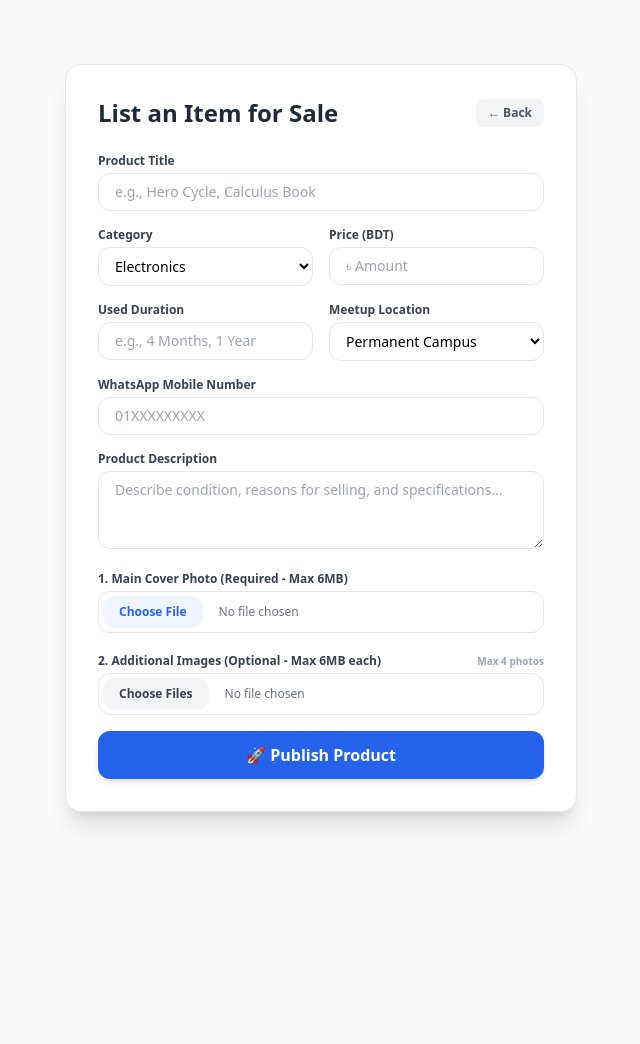
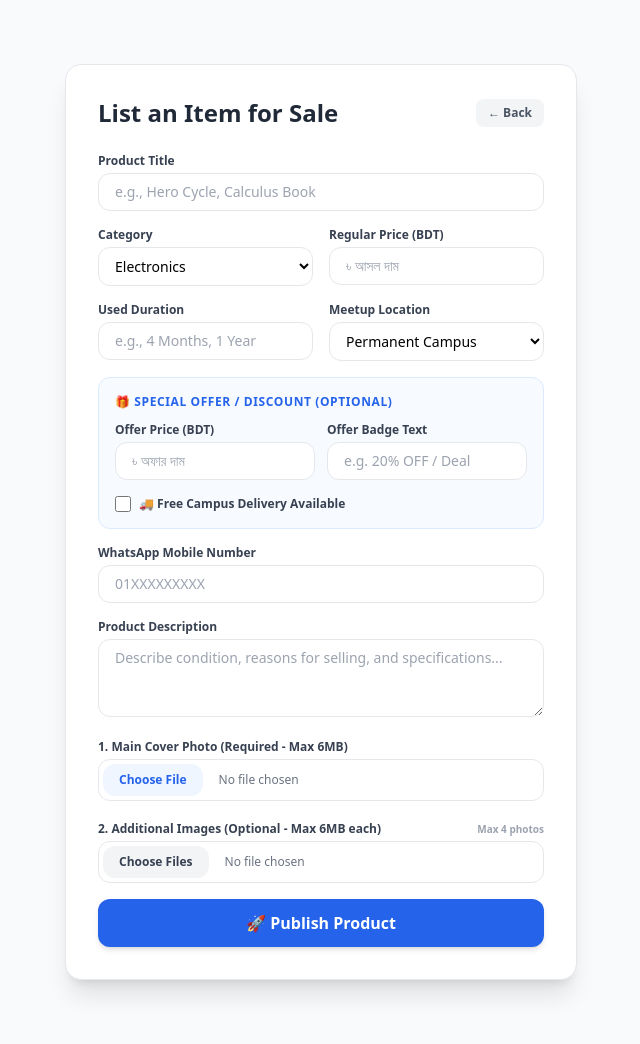
Before and after one commit to tanaybiswas-exe/diu-marketplace, a Flask app: page /add-product in a window 1280 px wide. Shown: the whole page, without its empty margins (319-959 px from the left). Before the commit the page ends 827 px from the top, so only its background shows below. Run offline with Flask 3, Linux system fonts and the light colour scheme; a user stored in the database is signed in; data that the repository does not hold is empty; some libraries are stand-ins or nearby versions.

Commit message:
add_product.html

```diff
--- a/templates/add_product.html
+++ b/templates/add_product.html
@@ -56,8 +56,8 @@
                     </select>
                 </div>
                 <div>
-                    <label class="block text-xs font-bold text-gray-700 mb-1">Price (BDT)</label>
-                    <input type="number" name="price" required placeholder="৳ Amount" class="w-full px-4 py-2 border rounded-xl outline-none focus:border-brandBlue text-sm">
+                    <label class="block text-xs font-bold text-gray-700 mb-1">Regular Price (BDT)</label>
+                    <input type="number" name="price" required placeholder="৳ আসল দাম" class="w-full px-4 py-2 border rounded-xl outline-none focus:border-brandBlue text-sm">
                 </div>
             </div>
 
@@ -76,6 +76,29 @@
                         <option value="3 No Gate">3 No Gate</option>
                         <option value="Daffodil Tower (Dhanmondi)">Dhanmondi Tower</option>
                     </select>
+                </div>
+            </div>
+
+            <!-- 🎁 SPECIAL OFFER & DISCOUNT PRICE OPTIONS -->
+            <div class="p-4 bg-blue-50/50 border border-blue-100 rounded-xl space-y-3">
+                <h3 class="text-xs font-black text-brandBlue uppercase tracking-wider">🎁 Special Offer / Discount (Optional)</h3>
+
+                <div class="grid grid-cols-2 gap-3">
+                    <div>
+                        <label class="block text-xs font-bold text-gray-700 mb-1">Offer Price (BDT)</label>
+                        <input type="number" name="offer_price" placeholder="৳ অফার দাম" class="w-full px-4 py-2 border rounded-xl outline-none focus:border-brandBlue text-sm bg-white">
+                    </div>
+                    <div>
+                        <label class="block text-xs font-bold text-gray-700 mb-1">Offer Badge Text</label>
+                        <input type="text" name="offer_text" placeholder="e.g. 20% OFF / Deal" class="w-full px-4 py-2 border rounded-xl outline-none focus:border-brandBlue text-sm bg-white">
+                    </div>
+                </div>
+
+                <div class="flex items-center space-x-2 pt-1">
+                    <input type="checkbox" id="free_delivery" name="free_delivery" value="true" class="w-4 h-4 text-brandBlue border-gray-300 rounded focus:ring-brandBlue cursor-pointer">
+                    <label for="free_delivery" class="text-xs font-bold text-gray-700 cursor-pointer select-none">
+                        🚚 Free Campus Delivery Available
+                    </label>
                 </div>
             </div>
 
@@ -100,7 +123,6 @@
                     <span class="text-[10px] text-gray-400 font-semibold">Max 4 photos</span>
                 </div>
                 <input type="file" id="extra_photos" name="additional_photos" accept="image/*" multiple class="w-full text-xs text-gray-500 file:mr-4 file:py-2 file:px-4 file:rounded-xl file:border-0 file:text-xs file:font-bold file:bg-gray-100 file:text-gray-700 hover:file:bg-gray-200 cursor-pointer border rounded-xl p-1">
-                <p class="text-[10px] text-gray-400 mt-1 pl-1"></p>
             </div>
 
             <button type="submit" id="submitBtn" class="w-full bg-brandBlue text-white py-3 rounded-xl font-bold hover:bg-brandHover transition shadow-md active:scale-[0.99] mt-4 flex items-center justify-center">
@@ -110,18 +132,17 @@
     </div>
 
     <script>
-    // --- 📸 ক্লায়েন্ট সাইড ২ মেগাবাইট ফাইল সাইজ লক ভ্যালিডেশন ---
     document.getElementById('main_photo').addEventListener('change', function() {
-        if (this.files[0] && this.files[0].size > 2 * 1024 * 1024) {
-            alert('❌ Main cover photo size exceeds 2MB limit! Please upload a smaller image.');
+        if (this.files[0] && this.files[0].size > 6 * 1024 * 1024) {
+            alert('❌ Main cover photo size exceeds 6MB limit!');
             this.value = '';
         }
     });
 
     document.getElementById('extra_photos').addEventListener('change', function() {
         for (let i = 0; i < this.files.length; i++) {
-            if (this.files[i].size > 2 * 1024 * 1024) {
-                alert(`❌ Additional image "${this.files[i].name}" exceeds 2MB limit!`);
+            if (this.files[i].size > 6 * 1024 * 1024) {
+                alert(`❌ Image "${this.files[i].name}" exceeds 6MB limit!`);
                 this.value = '';
                 break;
             }
@@ -137,10 +158,7 @@
 
         submitBtn.disabled = true;
         submitBtn.classList.add('opacity-75', 'cursor-not-allowed');
-        btnText.innerHTML = `<svg class="animate-spin -ml-1 mr-3 h-5 w-5 text-white inline-block" xmlns="http://www.w3.org/2000/svg" fill="none" viewBox="0 0 24 24">
-            <circle class="opacity-25" cx="12" cy="12" r="10" stroke="currentColor" stroke-width="4"></circle>
-            <path class="opacity-75" fill="currentColor" d="M4 12a8 8 0 018-8V0C5.373 0 0 5.373 0 12h4zm2 5.291A7.962 7.962 0 014 12H0c0 3.042 1.135 5.824 3 7.938l3-2.647z"></path>
-        </svg> Uploading & Publishing...`;
+        btnText.innerHTML = `Uploading & Publishing...`;
 
         async function compressImage(file) {
             return new Promise((resolve) => {
@@ -166,16 +184,20 @@
 
                         canvas.toBlob((blob) => {
                             resolve(new File([blob], file.name, { type: 'image/jpeg' }));
-                        }, 'image/jpeg', 0.7);
+                        }, 'image/jpeg', 0.75);
                     };
                 };
             });
         }
 
         const formData = new FormData();
-
         const inputs = form.querySelectorAll('input[type="text"], input[type="number"], input[type="tel"], select, textarea');
         inputs.forEach(input => formData.append(input.name, input.value));
+
+        const freeDeliveryCheck = form.querySelector('input[name="free_delivery"]');
+        if (freeDeliveryCheck && freeDeliveryCheck.checked) {
+            formData.append('free_delivery', 'true');
+        }
 
         const coverInput = form.querySelector('input[name="product_photo"]');
         if (coverInput.files.length > 0) {
```
